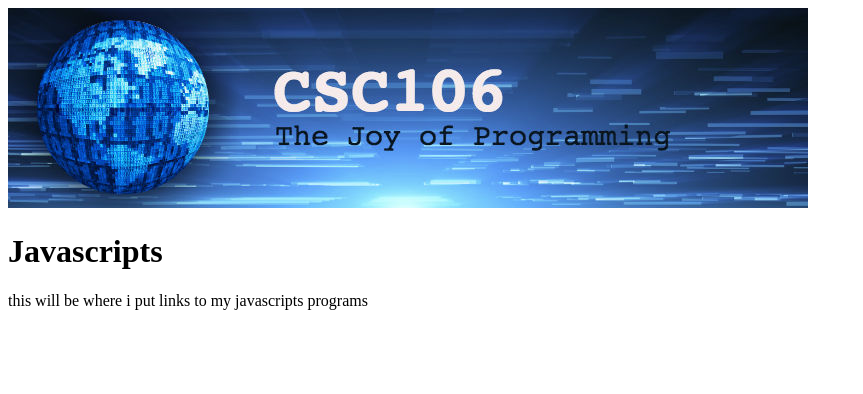
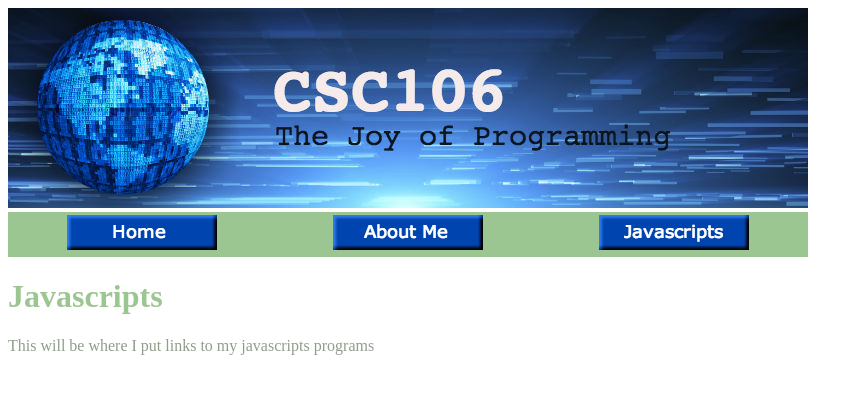
Before and after one commit to JJayda/JJayda.github.io, a plain HTML site: page javascript.html in a window 1280 px wide. Shown: the whole page, without its empty margins (0-863 px from the left). Drawn offline with Linux system fonts and the light colour scheme.

Commit message:
Update javascript.html

```diff
--- a/javascript.html
+++ b/javascript.html
@@ -3,11 +3,26 @@
     <head>
         <meta charset="utf-8">
         <title>Jaydas Programming Portfolio - Javascripts</title>
+ <style>
+
+body {color: #CCCCCC;}
+.greenh {color: rgb(156, 198, 145);}
+.greenb {color: rgb(143, 158, 138);}
+</style>
     </head>
     <body>
 <img src="csc106_banner.jpg">
-        <h1><strong>Javascripts</strong></h1>
 
-<p> this will be where i put links to my javascripts programs </p>
+<table width=800 bgcolor="#9CC691">
+   <tr>
+	<td align="center"><a href="index.html"><img src="home.png"></a></td>
+	<td align="center"><a href="about.html"><img src="about me button.png"></a></td>
+	<td align="center"><a href="javascript.html"><img src="javabutton.png"></a></td>
+   </tr>
+</table>
+
+        <h1 class="greenh"><strong>Javascripts</strong></h1>
+
+<p class="greenb"> This will be where I put links to my javascripts programs </p>
     </body>
 </html>
```
